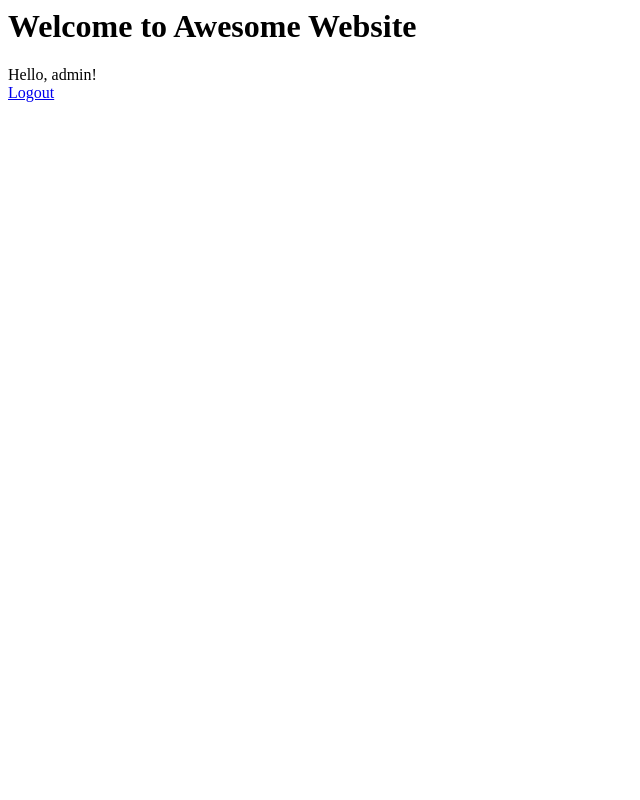
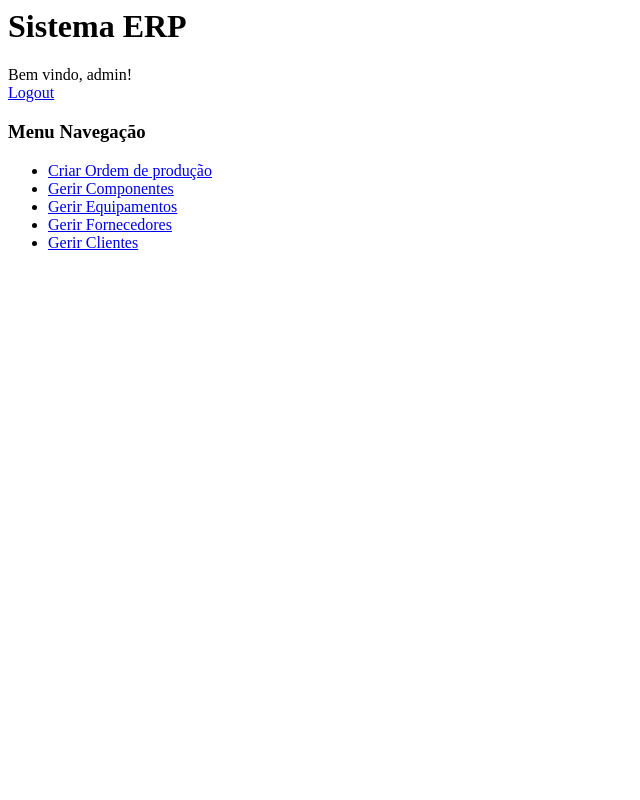
Before and after one commit to tfmoita/BDII-ProjectoFinal, a Django app: page / in a window 1280 px wide. Shown: the whole page, without its empty margins (0-640 px from the left). Run offline with Django 4.2, Linux system fonts and the light colour scheme; a user stored in the database is signed in.

Commit message:
login, logout e pagina inicial

```diff
--- a/project/templates/base.html
+++ b/project/templates/base.html
@@ -1,4 +1,5 @@
-<h1>Welcome to Awesome Website</h1>
+<h1>Sistema ERP</h1>
 
 {% block content %}
+
 {% endblock %}
--- a/project/templates/index.html
+++ b/project/templates/index.html
@@ -1,14 +1,26 @@
 {% extends 'base.html' %}
 
 {% block content %}
-Hello, {{ user.username|default:'Guest' }}!
+Bem vindo, {{ user.username|default:'Guest' }}!
 
 <div>
     {% if user.is_authenticated %}
         <a href="{% url 'logout' %}">Logout</a>
+        <br>
+        <h3>Menu Navegação</h3>
+        <ul>
+            <li><a href="{% url 'login' %}">Criar Ordem de produção</a></li>
+            <li><a href="{% url 'login' %}">Gerir Componentes</a></li>
+            <li><a href="{% url 'login' %}">Gerir Equipamentos</a></li>
+            <li><a href="{% url 'login' %}">Gerir Fornecedores</a></li>
+            <li><a href="{% url 'login' %}">Gerir Clientes</a></li>
+          </ul>
+
     {% else %}
-        <p>You are not logged in</p>
+        <p>Ainda não iniciou sessão,</p>
         <a href="{% url 'login' %}">Log In</a>
     {% endif %}
 </div>
+
+
 {% endblock %}
```
Also changed, not shown: project/db.sqlite3.
